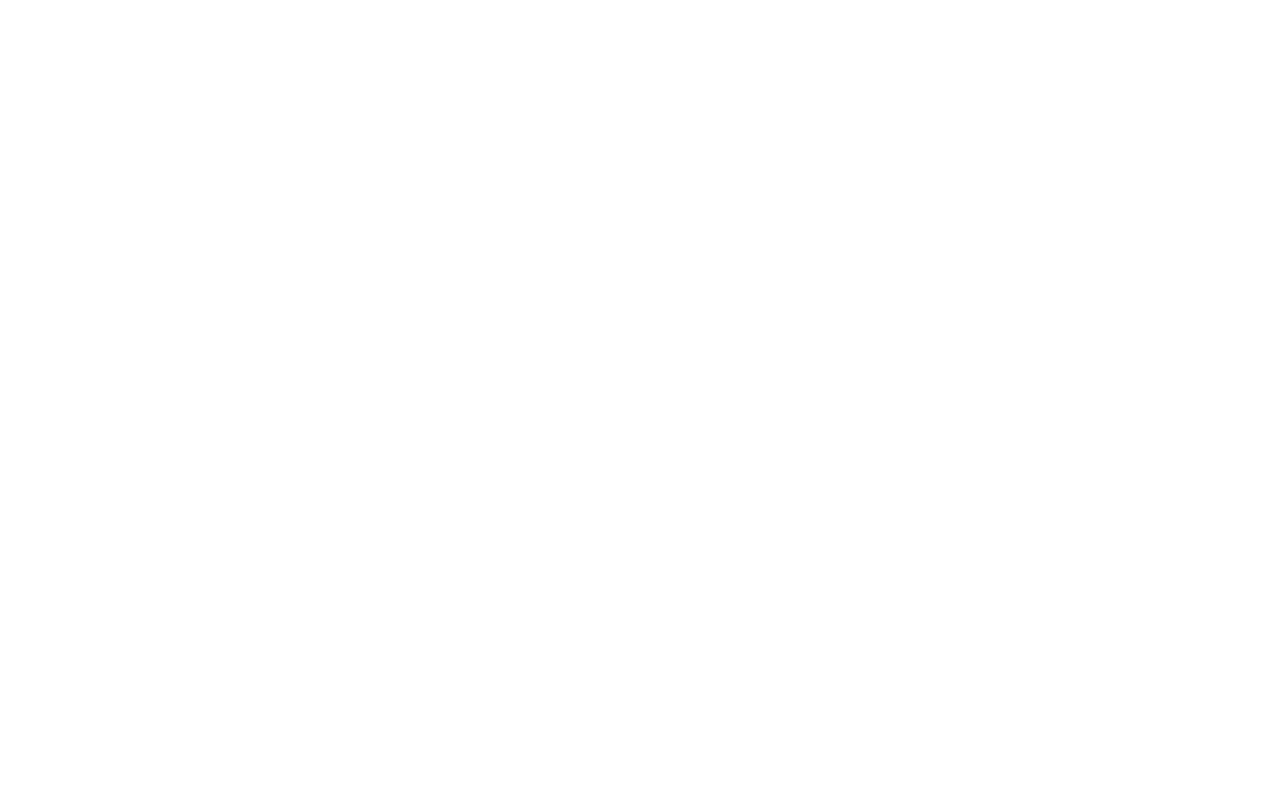
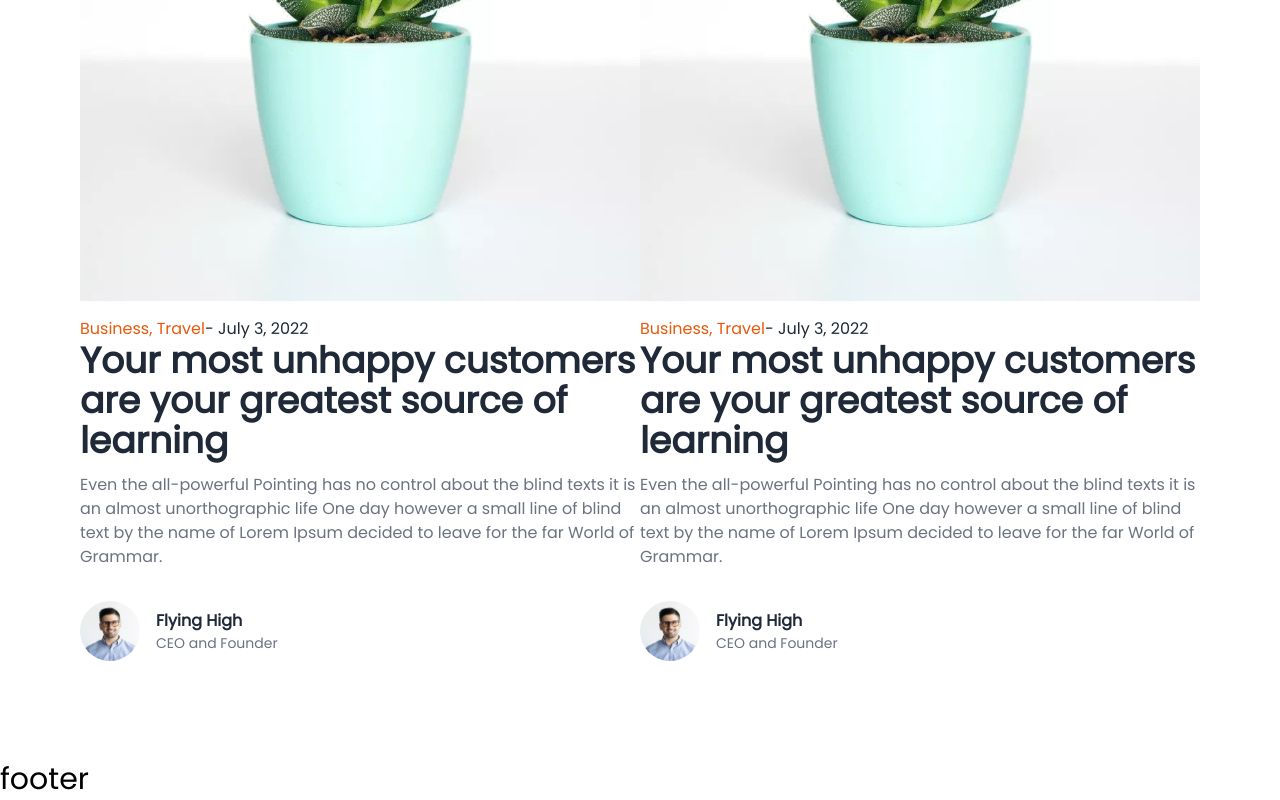
Before and after one commit to Chafai-Abdelkrim/blog-website, a Next.js app: page / in a window 1280 px wide. Shown: the part 2939-3739 px from the top of the page. Before the commit the page ends 2589 px from the top, so only its background shows below. Built offline with nearby package versions, Linux system fonts and the light colour scheme.

Commit message:
added moost popular section

```diff
--- /dev/null
+++ b/components/section3.js
@@ -0,0 +1,59 @@
+import Link from "next/link";
+import Image from "next/image";
+import Author from "./_child/author";
+import { Swiper, SwiperSlide } from "swiper/react";
+
+export default function section3() {
+  return (
+    <section className="container mx-auto md:px-20 py-16">
+      <h1 className="font-bold text-4xl py-12 text-center">Most Popular</h1>
+
+      {/* swiper */}
+      <Swiper slidesPerView={2}>
+        <SwiperSlide>{Post()}</SwiperSlide>
+        <SwiperSlide>{Post()}</SwiperSlide>
+        <SwiperSlide>{Post()}</SwiperSlide>
+        <SwiperSlide>{Post()}</SwiperSlide>
+        <SwiperSlide>{Post()}</SwiperSlide>
+      </Swiper>
+    </section>
+  );
+}
+
+function Post() {
+  return (
+    <div className="grid">
+      <div className="images">
+        <Link href={"/"}>
+          <Image src={"/images/img1.jpg"} width={600} height={400} />
+        </Link>
+      </div>
+      <div className="info flex justify-center flex-col py-4">
+        <div className="cat">
+          <Link href={"/"} legacyBehavior>
+            <a className="text-orange-600 hover:text-orange-800">
+              Business, Travel
+            </a>
+          </Link>
+          <Link href={"/"} legacyBehavior>
+            <a className="text-gray-800 hover:text-gray-600">- July 3, 2022</a>
+          </Link>
+        </div>
+        <div className="title">
+          <Link href={"/"} legacyBehavior>
+            <a className="text-3xl md:text-4xl font-bold text-gray-800 hover:text-gray-600">
+              Your most unhappy customers are your greatest source of learning
+            </a>
+          </Link>
+        </div>
+        <p className="text-gray-500 py-3">
+          Even the all-powerful Pointing has no control about the blind texts it
+          is an almost unorthographic life One day however a small line of blind
+          text by the name of Lorem Ipsum decided to leave for the far World of
+          Grammar.
+        </p>
+        <Author></Author>
+      </div>
+    </div>
+  );
+}
--- a/pages/index.js
+++ b/pages/index.js
@@ -5,12 +5,14 @@ import Format from '../layout/format'
 //components
 import Section1 from '../components/section1';
 import Section2 from '../components/section2';
+import Section3 from '../components/section3';
 
 export default function Home() {
   return (
     <Format>
       <Section1></Section1>
       <Section2></Section2>
+      <Section3></Section3>
     </Format>
   )
 }
```
